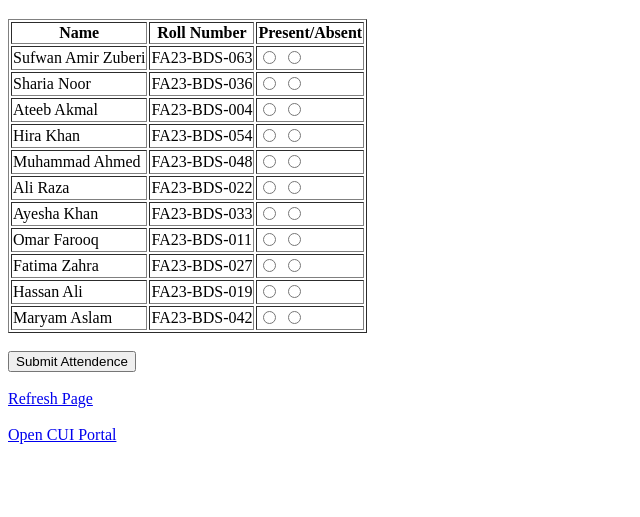
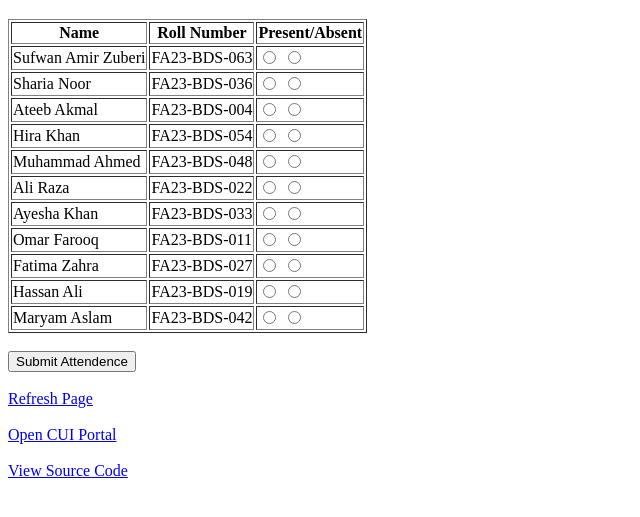
Before and after one commit to SufwanAmir/Attendence-Webpage-HTML, a plain HTML site: page index.html in a window 1280 px wide. Shown: the part 61-578 px from the top of the page, without its empty margins (0-640 px from the left). Drawn offline with Linux system fonts and the light colour scheme.

Commit message:
Added GitHub Link

```diff
--- a/index.html
+++ b/index.html
@@ -107,6 +107,8 @@
     <a href = "index.html">Refresh Page</a>
     <br><br>
     <a href = "https://cms.comsats.edu.pk:8083/" target="_blank">Open CUI Portal</a>
+    <br><br>
+    <a href = "https://github.com/SufwanAmir/Attendence-Webpage-HTML" target = "blank">View Source Code</a>
     </form>
 </body>
 </html>
```
